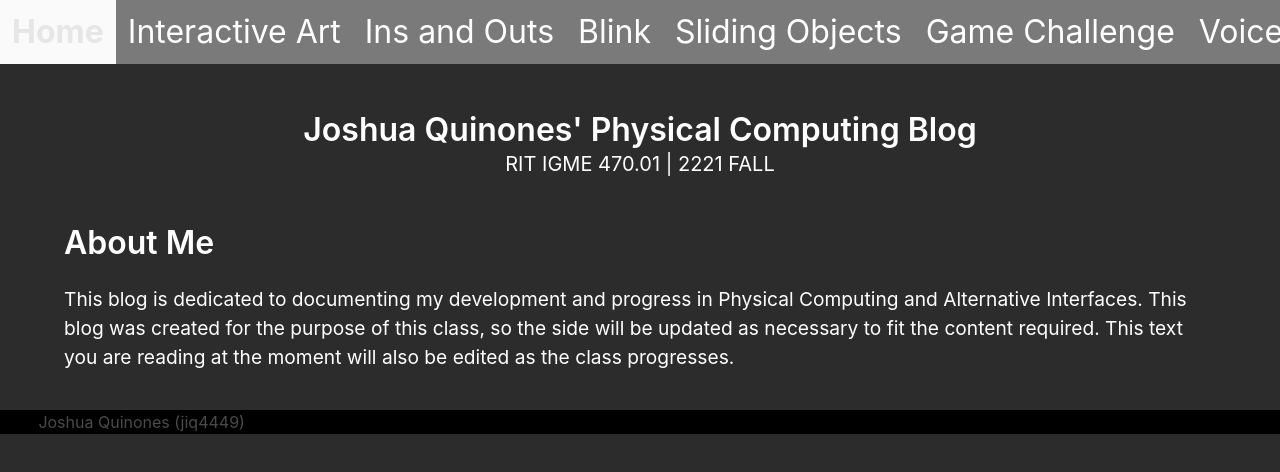
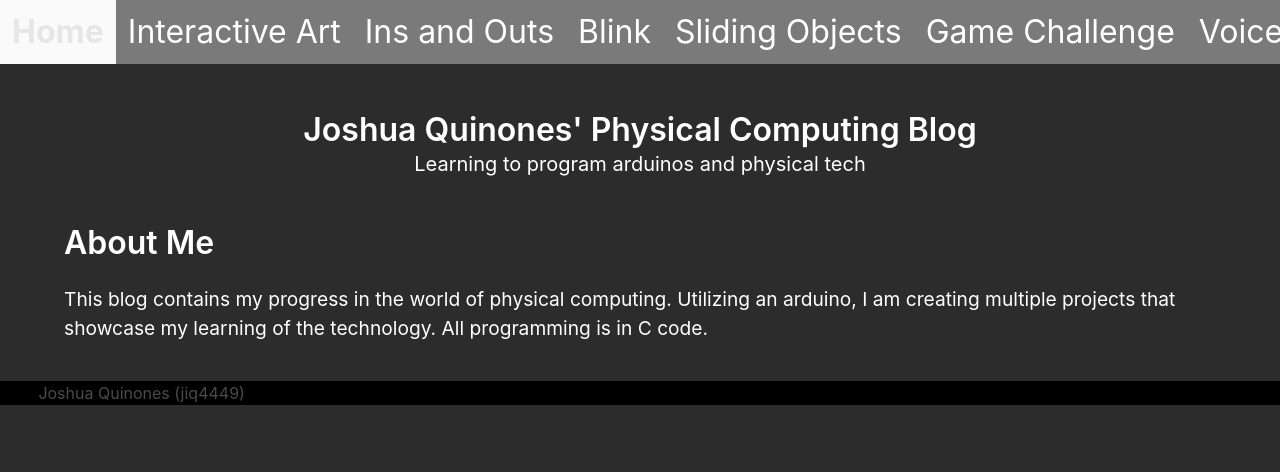
Before and after one commit to JoshIQui/arduino-blog, a plain HTML site: page index.html in a window 1280 px wide. Shown: the top 472 px of the page. Drawn offline with nearby package versions, Linux system fonts and the light colour scheme.

Commit message:
Updated home page text

```diff
--- a/index.html
+++ b/index.html
@@ -19,14 +19,14 @@
                     Joshua Quinones' Physical Computing Blog
                 </p>
                 <p class="subtitle has-text-white">
-                    RIT IGME 470.01 | 2221 FALL
+                    Learning to program arduinos and physical tech
                 </p>
             </div>
       </section>
 
       <section>
         <h2 class="title has-text-white">About Me</h2>
-        <p class="has-text-white">This blog is dedicated to documenting my development and progress in Physical Computing and Alternative Interfaces. This blog was created for the purpose of this class, so the side will be updated as necessary to fit the content required. This text you are reading at the moment will also be edited as the class progresses.</p>
+        <p class="has-text-white">This blog contains my progress in the world of physical computing. Utilizing an arduino, I am creating multiple projects that showcase my learning of the technology. All programming is in C code.</p>
       </section>
     </section>
 
```
